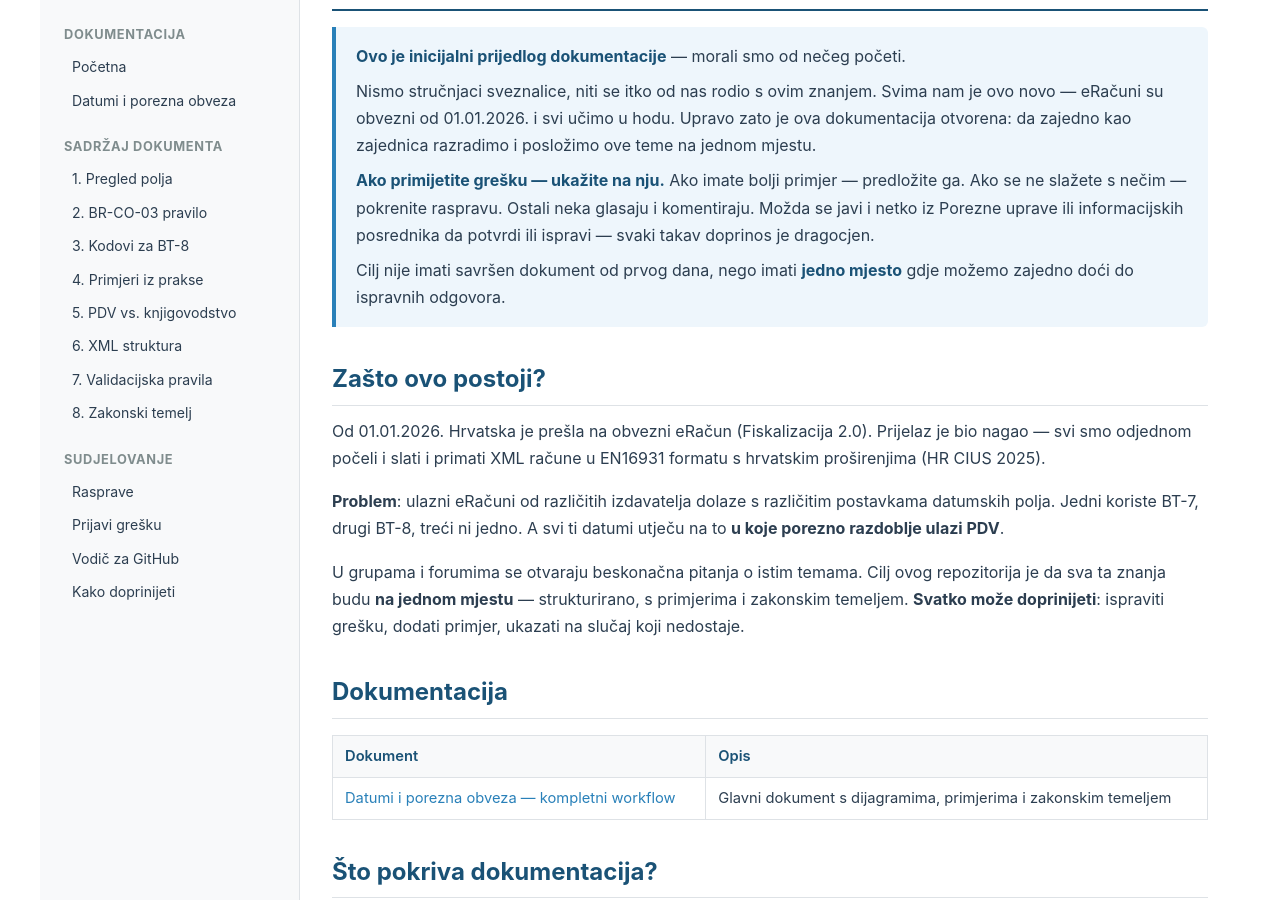
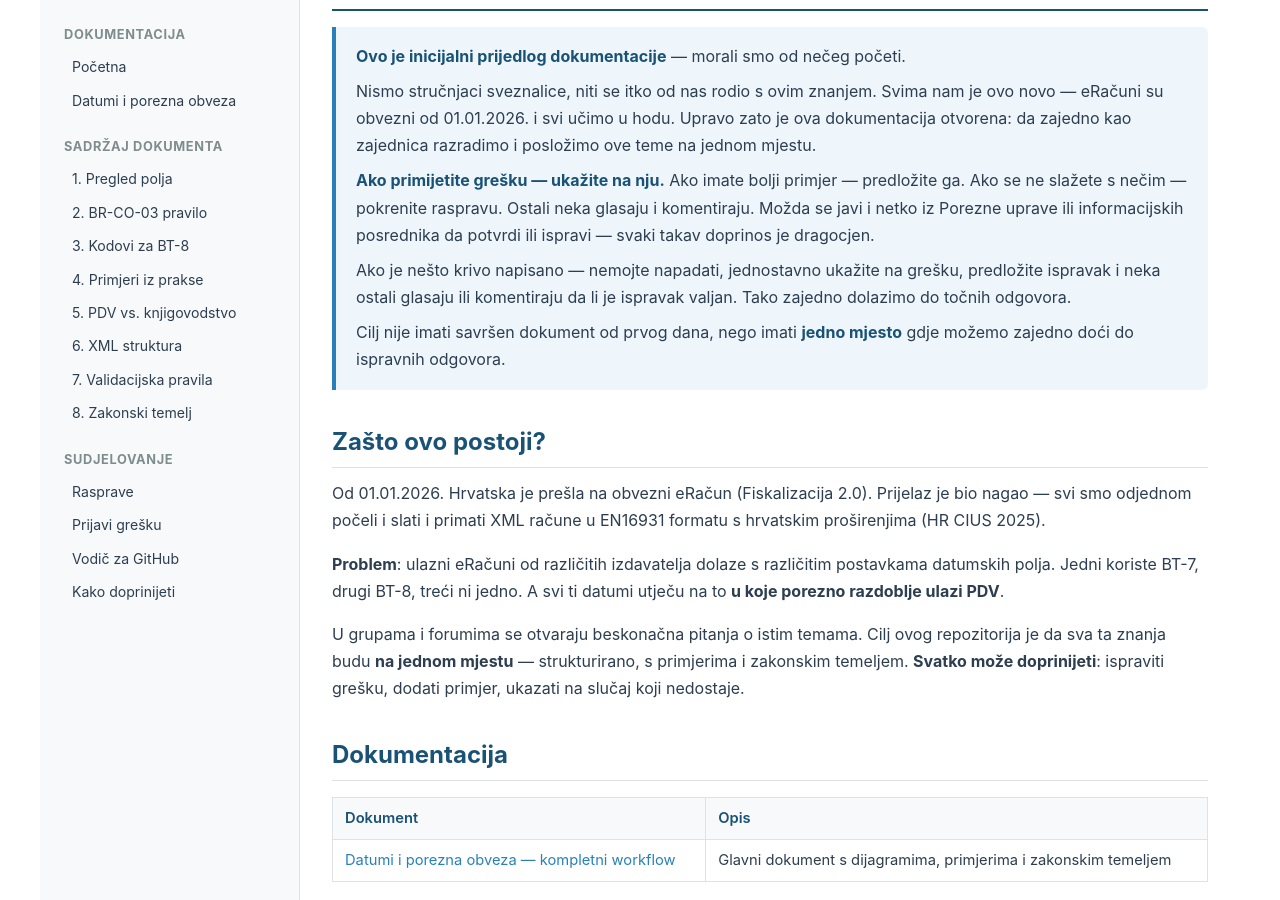
Before and after one commit to dageci/eracun-fiskalizacija-datumi, a Jekyll site: the page built from docs/index.md, in a window 1280 px wide and 900 px high, scrolled down 321 px. Built offline with Jekyll 4.4.1, drawn with Linux system fonts in a browser that asks for light colours.

Commit message:
dodana napomena o konstruktivnom pristupu umjesto napadanja

```diff
--- a/docs/index.md
+++ b/docs/index.md
@@ -10,6 +10,8 @@ title: "eRačun Hrvatska — Datumi i porezna obveza"
 > Nismo stručnjaci sveznalice, niti se itko od nas rodio s ovim znanjem. Svima nam je ovo novo — eRačuni su obvezni od 01.01.2026. i svi učimo u hodu. Upravo zato je ova dokumentacija otvorena: da zajedno kao zajednica razradimo i posložimo ove teme na jednom mjestu.
 >
 > **Ako primijetite grešku — ukažite na nju.** Ako imate bolji primjer — predložite ga. Ako se ne slažete s nečim — pokrenite raspravu. Ostali neka glasaju i komentiraju. Možda se javi i netko iz Porezne uprave ili informacijskih posrednika da potvrdi ili ispravi — svaki takav doprinos je dragocjen.
+>
+> Ako je nešto krivo napisano — nemojte napadati, jednostavno ukažite na grešku, predložite ispravak i neka ostali glasaju ili komentiraju da li je ispravak valjan. Tako zajedno dolazimo do točnih odgovora.
 >
 > Cilj nije imati savršen dokument od prvog dana, nego imati **jedno mjesto** gdje možemo zajedno doći do ispravnih odgovora.
 
```
Also changed, not shown: README.md.
